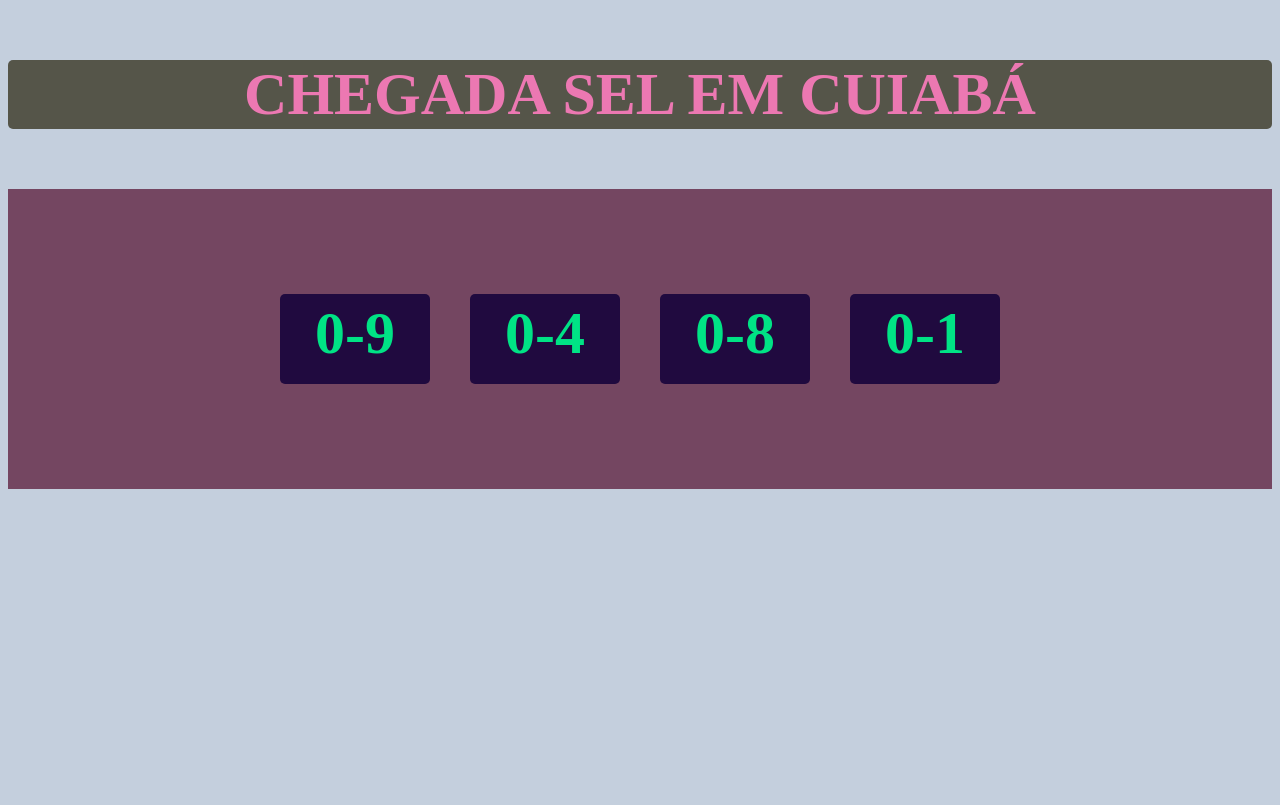
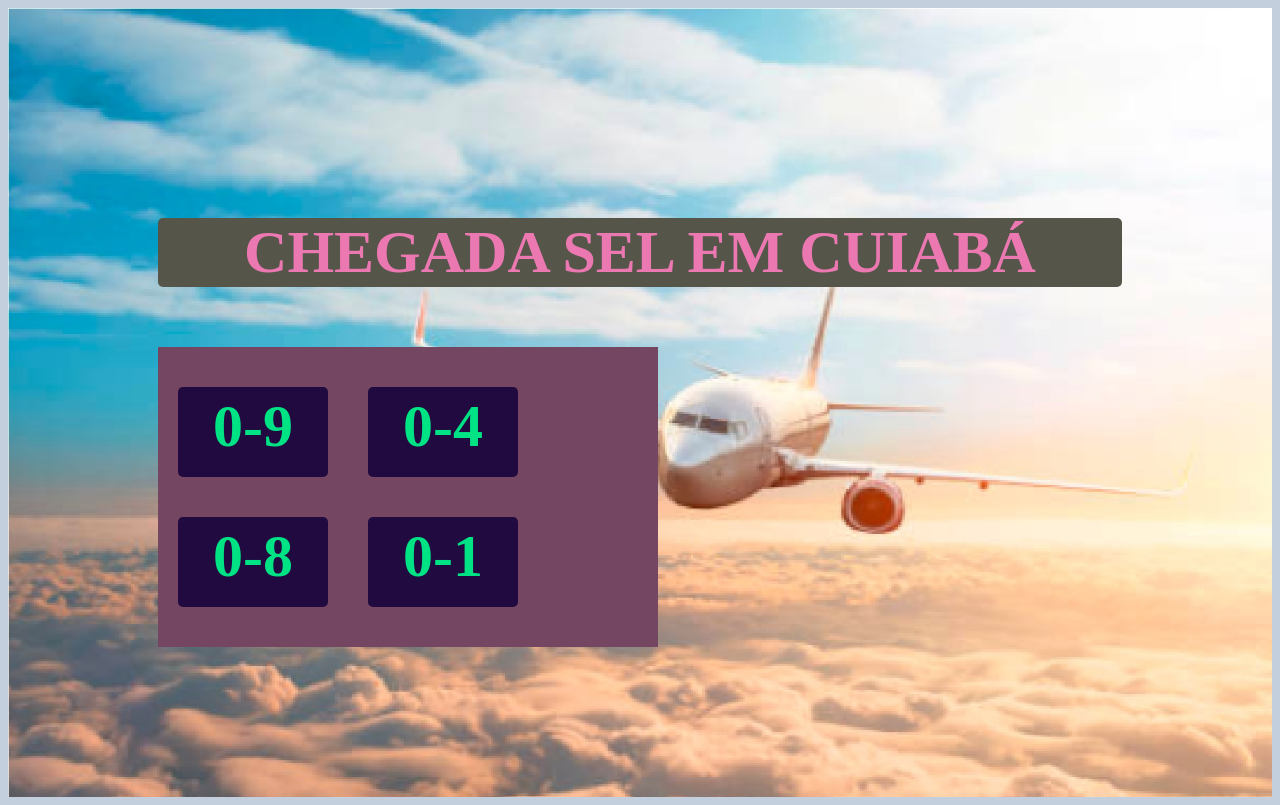
Before and after one commit to JoaoPauloPai/contador, a plain HTML site: page index.html in a window 1280 px wide. Drawn offline with Linux system fonts and the light colour scheme.

Commit message:
commit atulaizando 18/12/22

```diff
--- a/css/style.css
+++ b/css/style.css
@@ -2,6 +2,14 @@
 
 body {
     background-color: #c4cfdd;
+
+}
+
+section{
+    padding: 150px;
+    background-image: url(../image/vooSel.jpg);
+    background-size: cover;
+    overflow: hidden;
 }
 .id-sel {
     border-radius: 5px;
@@ -52,4 +60,5 @@ body {
 .container-box {
     background-color: rgb(116, 70, 97);
     height: 300px;
+    width: 500px;
 }
--- a/index.html
+++ b/index.html
@@ -12,15 +12,18 @@
 </head>
 
 <body>
+    <section>
+
     <h3 class="id-sel">CHEGADA SEL EM CUIABÁ</h3>
     <div class="flex-box container-box">
     <div id="contReg">
         <div id="dias">00</div>
         <div id="horas">00</div>
         <div id="minutos">00</div>
-        <div id="segundos">00</div>
+        <div id="segundos">00 b</div>
     </div>
 </div>
+    </section>
 </body>
 
 </html>
```
Also changed, not shown: image/vooSel.jpg (added).
